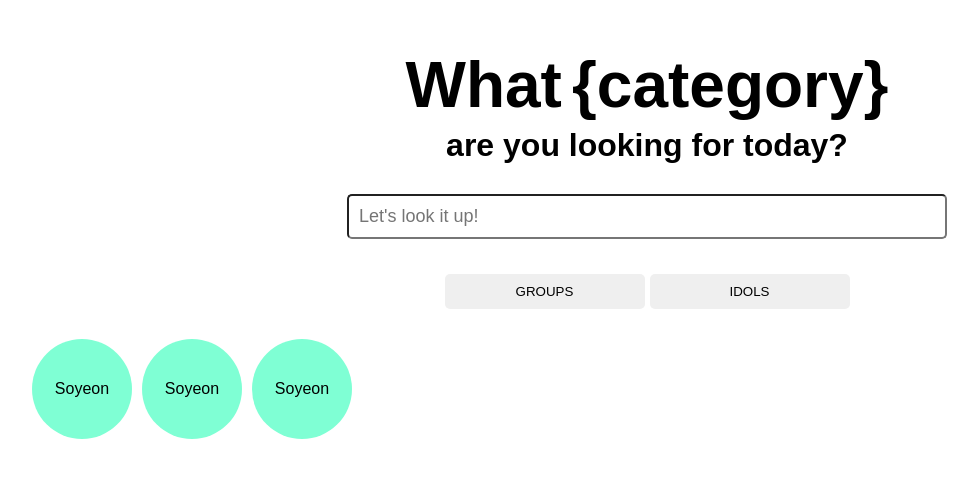
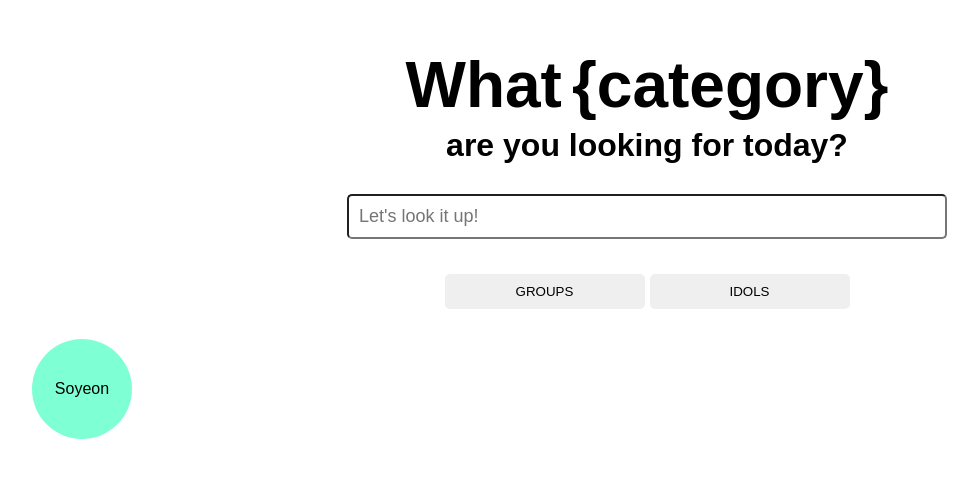
Before and after one commit to BelenPeluffo/framer-animation-project, a React (Vite) app: page / in a window 1280 px wide. Shown: the part 126-604 px from the top of the page, without its empty margins (1-979 px from the left). Built offline with nearby package versions, Linux system fonts and the light colour scheme.

Commit message:
feat (Home.jsx): creates states and handlers related to search bar.

```diff
--- a/src/pages/Home.jsx
+++ b/src/pages/Home.jsx
@@ -1,11 +1,23 @@
 import { animate, useMotionValue, useTransform, motion } from "framer-motion";
-import { useEffect } from "react";
+import { useEffect, useState } from "react";
 import { useNavigate } from "react-router-dom";
 import ItemsContainer from "../components/CategoryContainer";
 import { getItems } from "../services/MockServices";
 
 const Home = () => {
   const navigate = useNavigate();
+  // this one will have to be another fetch result based on users search history
+  const lastSearchedItems = [{ name: "Soyeon" }];
+  const [searchTerm, setSearchTerm] = useState("");
+  const [searchResult, setSearchResult] = useState([]);
+
+  const handleSearch = (term) => {
+    setSearchTerm(term);
+    // here's where the fetch method will go
+    const response = getItems();
+    setSearchResult(response);
+  };
+
   const categoryIndex = useMotionValue(0);
   const categories = [
     "{카테고리}",
@@ -29,7 +41,6 @@ const Home = () => {
     baseText.get().slice(0, index)
   );
   const updateCategory = useMotionValue(true);
-  const lastSearchedItems = getItems();
 
   useEffect(() => {
     animate(count, 30, {
@@ -86,6 +97,8 @@ const Home = () => {
             className="search-bar"
             type="search"
             placeholder="Let's look it up!"
+            value={searchTerm}
+            onChange={(event) => handleSearch(event.target.value)}
           />
         </div>
         <div style={{ marginBottom: 5, marginTop: 5, display: "flex", gap: 5 }}>
@@ -94,7 +107,7 @@ const Home = () => {
         </div>
       </div>
       <div style={{ height: "40%", margin: 20, padding: 5 }}>
-        <ItemsContainer items={lastSearchedItems} />
+        <ItemsContainer items={searchTerm ? searchResult : lastSearchedItems} />
       </div>
     </div>
   );
```
